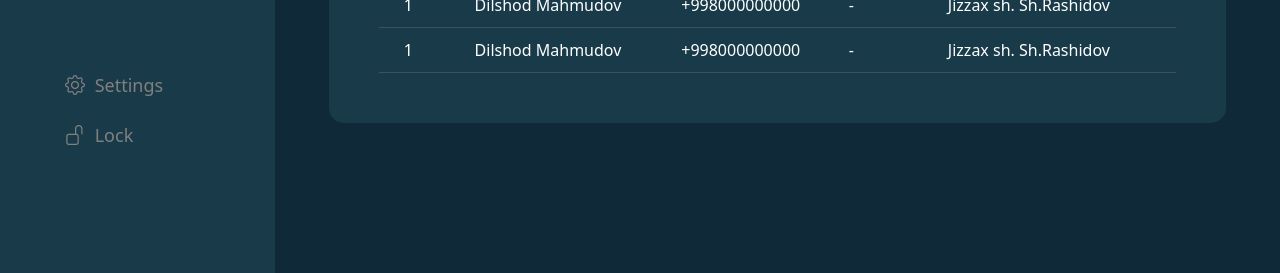
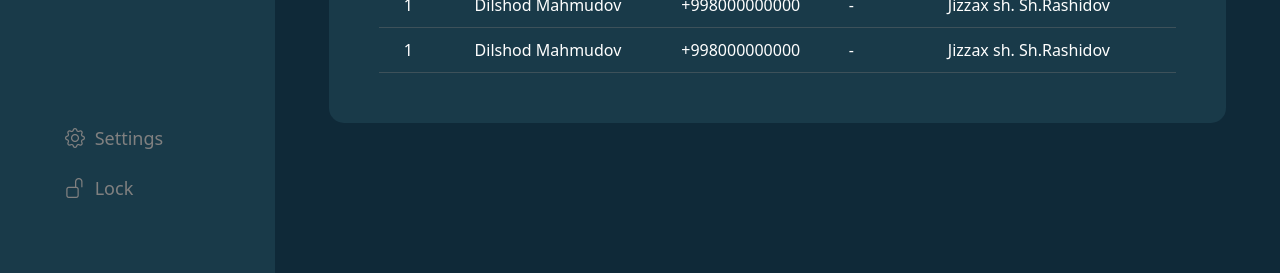
Before and after one commit to DilshodMahmudov0156/working-dashboard, a React (Create React App) app: page /customer in a window 1280 px wide. Shown: the part 507-780 px from the top of the page. Built offline with nearby package versions, Linux system fonts and the light colour scheme.

Commit message:
i corrected mistake with grid

```diff
--- a/src/App.css
+++ b/src/App.css
@@ -20,6 +20,9 @@ a{
   height:  100vh;
   background-color: #193a49;
   overflow: auto;
+  display: flex;
+  justify-content: space-between;
+  flex-direction: column;
 }
 .right{
   width: 100%;
@@ -82,7 +85,8 @@ a{
 }
 .for-nav-bottom{
   padding: 0px 65px;
-  margin-top: 95px;
+  /*margin-top: 95px;*/
+  margin-bottom: 70px;
 }
 .my-card{
   width: 100%;
```
